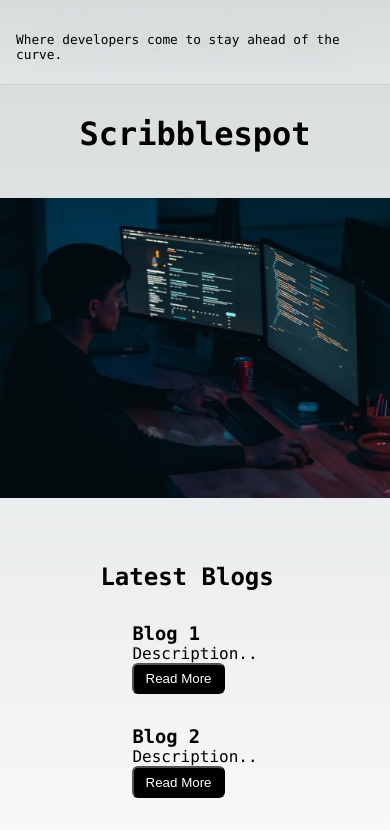
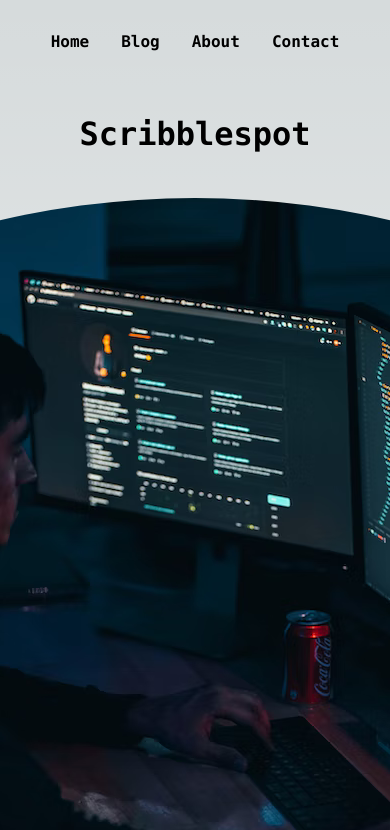
Before and after one commit to rhinoxD/scribblespot, a Next.js app: page / in a window 390 px wide. Shown: the top 830 px of the page. Built offline with nearby package versions, Linux system fonts and the light colour scheme.

Commit message:
Add responsive design

```diff
--- a/pages/about.js
+++ b/pages/about.js
@@ -2,7 +2,7 @@ import styles from '@/styles/About.module.css'
 
 const About = () => {
   return (
-    <div className='main'>
+    <div className={styles.main}>
       <h1>About Scribblespot</h1>
       <h2 className={styles.h2}>Introduction</h2>
       <p className={styles.p}>
--- a/pages/api/postcontact.js
+++ b/pages/api/postcontact.js
@@ -18,8 +18,6 @@ export default async function handler(req, res) {
     fs.writeFile('contactdata/results.json', newData, (err) => {
       // error checking
       if (err) throw err
-
-      console.log('New data added')
     })
 
     res.status(200).json(req.body)
--- a/pages/blog.js
+++ b/pages/blog.js
@@ -51,7 +51,7 @@ export async function getStaticProps(context) {
   let allCount = data.length
   let blogs = []
   let blog
-  for (let i = 0; i < 4; i++) {
+  for (let i = 0; i < 5; i++) {
     const item = data[i]
 
     blog = await fs.promises.readFile(`blogdata/${item}`, 'utf-8')
--- a/pages/contact.js
+++ b/pages/contact.js
@@ -30,7 +30,6 @@ const Contact = () => {
         body: JSON.stringify(data),
       })
       // const resData = await res.json()
-      // console.log(resData)
       setName('')
       setEmail('')
       setComment('')
@@ -38,7 +37,7 @@ const Contact = () => {
   }
 
   return (
-    <div className='main'>
+    <div className={styles.main}>
       <form className={styles.form} onSubmit={handleSubmit} method='post'>
         <div className={`${styles.field}`}>
           <label htmlFor='name' className='form-label'>
--- a/styles/About.module.css
+++ b/styles/About.module.css
@@ -1,3 +1,17 @@
+.main {
+  display: flex;
+  flex-direction: column;
+  justify-content: flex-start;
+  align-items: center;
+  padding: 6rem;
+  padding-top: 2rem;
+  min-height: 100vh;
+}
+
+.main h1 {
+  margin: 0 1rem 1rem;
+}
+
 .h2 {
   margin: 1rem 0 2rem;
 }
@@ -19,3 +33,9 @@
 .list li {
   margin: 0.8rem;
 }
+
+@media (max-width: 700px) {
+  .main {
+    padding: 2rem 0;
+  }
+}
--- a/styles/Contact.module.css
+++ b/styles/Contact.module.css
@@ -1,3 +1,17 @@
+.main {
+  display: flex;
+  flex-direction: column;
+  justify-content: flex-start;
+  align-items: center;
+  padding: 6rem;
+  padding-top: 2rem;
+  min-height: 100vh;
+}
+
+.main h1 {
+  margin: 0 1rem 1rem;
+}
+
 .form {
   min-width: 50vw;
 }
@@ -62,3 +76,13 @@
   font-size: 0.9rem;
   opacity: 0.5;
 }
+
+@media (max-width: 700px) {
+  .main {
+    padding: 2rem 1rem;
+  }
+  .textarea {
+    min-width: 80vw;
+    max-width: 91vw;
+  }
+}
--- a/styles/Home.module.css
+++ b/styles/Home.module.css
@@ -167,18 +167,15 @@
 
   .description {
     font-size: 0.8rem;
+    min-width: 100vw;
+    margin-top: 0;
   }
 
-  .description a {
-    padding: 1rem;
-  }
-
-  .description p,
-  .description div {
+  .description p {
     display: flex;
     justify-content: center;
-    position: fixed;
     width: 100%;
+    padding: 1rem;
   }
 
   .description p {
@@ -210,6 +207,25 @@
     );
     z-index: 1;
   }
+
+  .blogs {
+    width: 100vw;
+  }
+  .blogs h2 {
+    margin: 2rem;
+    text-align: center;
+  }
+
+  .blogItem h3,
+  .blogItem p{
+    margin: 0.5rem 0;
+  }
+
+  .myImg {
+    width: auto;
+    height: auto;
+    border-radius: 50%;
+  }
 }
 
 /* Tablet and Smaller Desktop */
--- a/styles/globals.css
+++ b/styles/globals.css
@@ -120,6 +120,12 @@ a {
   margin: 0 1rem 1rem;
 }
 
+@media (max-width: 700px) {
+  .main {
+    padding: 2rem 0;
+  }
+}
+
 @media (prefers-color-scheme: dark) {
   html {
     color-scheme: dark;
```
